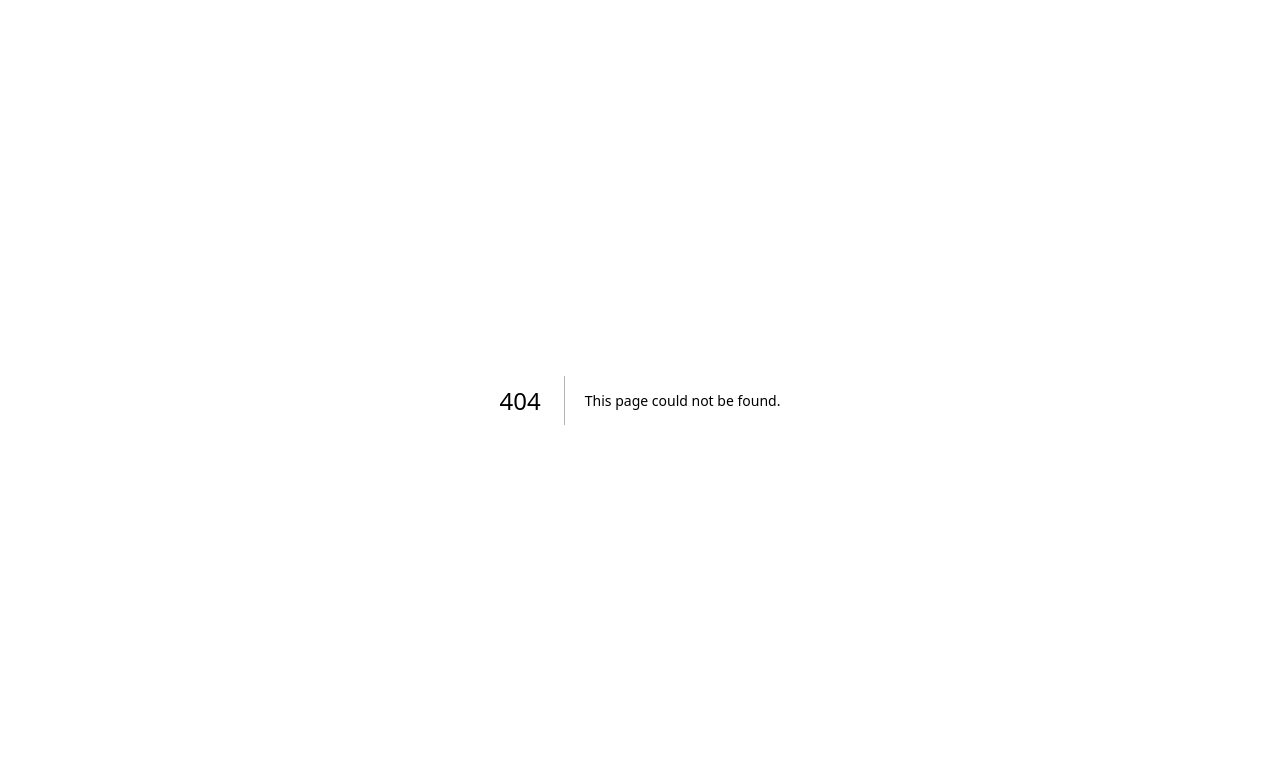
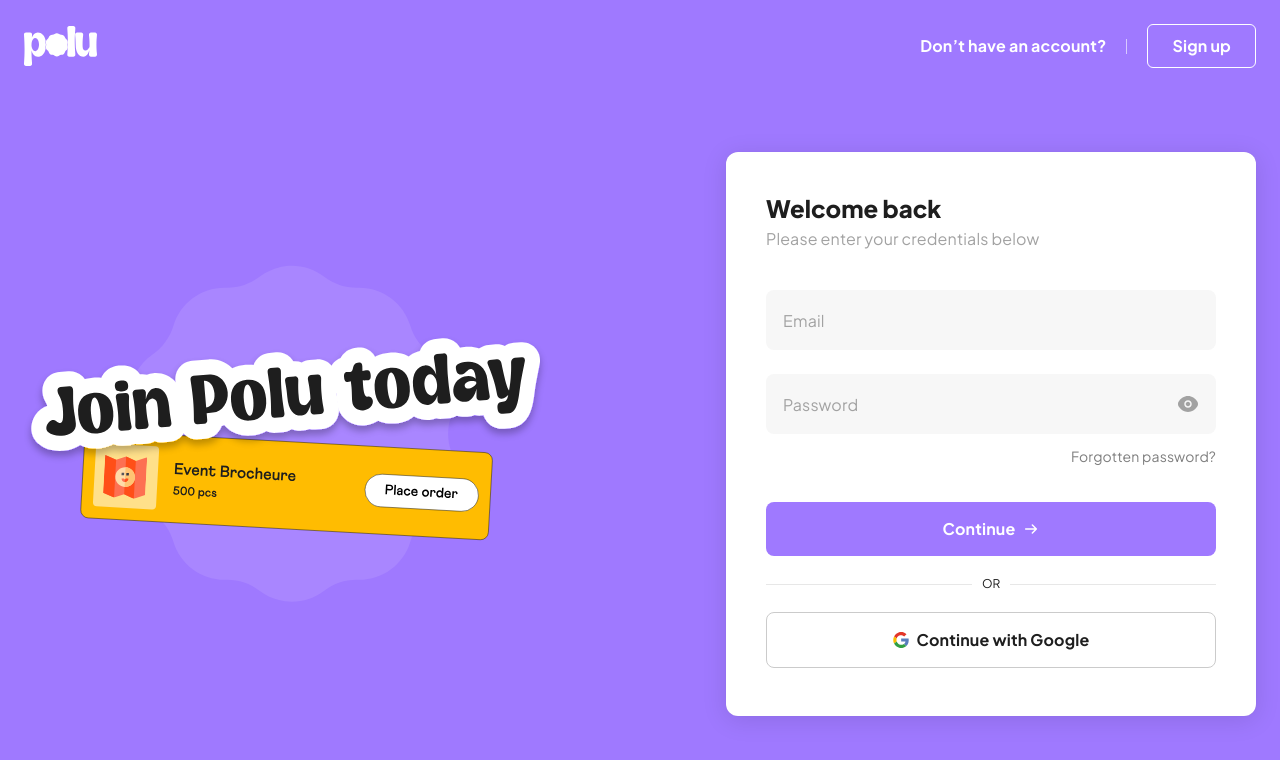
Before and after one commit to Victorola-coder/polu, a Next.js app: page /login in a window 1280 px wide. Before the commit this address had no page. Shown: the top 760 px of the page. Built offline with nearby package versions, Linux system fonts and the light colour scheme.

Commit message:
add login, forgot and reset password

```diff
--- /dev/null
+++ b/src/app/(auth)/forgot-password/forgot-password-form.tsx
@@ -0,0 +1,76 @@
+"use client";
+
+import { useState, type FormEvent } from "react";
+import { AuthCard, AuthShell } from "@/components/auth/auth-shell";
+import { BackToLogin } from "@/components/auth/back-to-login";
+import { Button } from "@/components/ui/button";
+import { Input } from "@/components/ui/input";
+import { emailError, requestPasswordReset } from "@/lib/auth";
+
+export function ForgotPasswordForm() {
+  const [email, setEmail] = useState("");
+  const [error, setError] = useState<string>();
+  const [busy, setBusy] = useState(false);
+  const [sent, setSent] = useState(false);
+
+  const submit = async (e: FormEvent) => {
+    e.preventDefault();
+    const err = emailError(email);
+    setError(err ?? undefined);
+    if (err) return;
+    setBusy(true);
+    await requestPasswordReset(email);
+    setBusy(false);
+    setSent(true);
+  };
+
+  if (sent) {
+    return (
+      <AuthShell>
+        <AuthCard center className="flex max-w-[400px] flex-col items-center gap-6">
+          <svg width="40" height="32" viewBox="0 0 40 32" fill="none" aria-hidden>
+            <rect x="1" y="1" width="38" height="30" rx="3" fill="#FFBC01" stroke="#1E1E1E" />
+            <path d="m2 3 18 14L38 3" stroke="#1E1E1E" strokeWidth="1.5" strokeLinejoin="round" />
+          </svg>
+          <div className="flex flex-col gap-2">
+            <h1 className="text-xl leading-7 font-extrabold text-ink">Email on the way</h1>
+            <p className="text-body-sm text-neutral-600">
+              We sent you password reset instructions. If it doesn’t show up soon, check your spam
+              folder. We sent it from the email address no-reply@polu.ng
+            </p>
+          </div>
+          <BackToLogin />
+        </AuthCard>
+      </AuthShell>
+    );
+  }
+
+  return (
+    <AuthShell prompt={{ text: "Don’t have an account?", cta: "Sign up", href: "/signup" }}>
+      <AuthCard center className="flex max-w-[400px] flex-col gap-8">
+        <div className="flex flex-col gap-2">
+          <h1 className="text-xl leading-7 font-extrabold text-ink">Forgotten password</h1>
+          <p className="text-body-sm text-neutral-600">
+            No worries. Enter your account’s email address and we’ll send you a link to reset your
+            password.
+          </p>
+        </div>
+        <form onSubmit={submit} noValidate className="flex flex-col gap-6">
+          <Input
+            label="Email"
+            type="email"
+            autoComplete="email"
+            value={email}
+            onChange={(e) => setEmail(e.target.value)}
+            error={error}
+            className="text-left"
+          />
+          <Button type="submit" className="w-full" loading={busy}>
+            Send reset link
+          </Button>
+          <BackToLogin />
+        </form>
+      </AuthCard>
+    </AuthShell>
+  );
+}
--- /dev/null
+++ b/src/app/(auth)/forgot-password/page.tsx
@@ -0,0 +1,8 @@
+import type { Metadata } from "next";
+import { ForgotPasswordForm } from "./forgot-password-form";
+
+export const metadata: Metadata = { title: "Forgotten password" };
+
+export default function ForgotPasswordPage() {
+  return <ForgotPasswordForm />;
+}
--- /dev/null
+++ b/src/app/(auth)/login/login-form.tsx
@@ -0,0 +1,91 @@
+"use client";
+
+import Link from "next/link";
+import { useRouter } from "next/navigation";
+import { useState, type FormEvent } from "react";
+import { AuthCard, AuthHeading, AuthShell } from "@/components/auth/auth-shell";
+import { Button } from "@/components/ui/button";
+import { Input, PasswordInput } from "@/components/ui/input";
+import { emailError, logIn } from "@/lib/auth";
+
+export function LoginForm() {
+  const router = useRouter();
+  const [email, setEmail] = useState("");
+  const [password, setPassword] = useState("");
+  const [errors, setErrors] = useState<{ email?: string; password?: string; form?: string }>({});
+  const [busy, setBusy] = useState(false);
+
+  const submit = async (e: FormEvent) => {
+    e.preventDefault();
+    const next = {
+      email: emailError(email) ?? undefined,
+      password: password ? undefined : "Enter your password",
+    };
+    setErrors(next);
+    if (next.email || next.password) return;
+
+    setBusy(true);
+    try {
+      await logIn(email, password);
+      router.push("/");
+    } catch (err) {
+      setErrors({ form: (err as Error).message });
+      setBusy(false);
+    }
+  };
+
+  return (
+    <AuthShell
+      prompt={{ text: "Don’t have an account?", cta: "Sign up", href: "/signup" }}
+      illustration
+    >
+      <AuthCard className="flex flex-col gap-10">
+        <AuthHeading title="Welcome back" caption="Please enter your credentials below" />
+
+        <form onSubmit={submit} noValidate className="flex flex-col gap-9">
+          <div className="flex flex-col gap-6">
+            <Input
+              label="Email"
+              type="email"
+              autoComplete="email"
+              value={email}
+              onChange={(e) => setEmail(e.target.value)}
+              error={errors.email}
+            />
+            <div className="flex flex-col gap-3">
+              <PasswordInput
+                label="Password"
+                autoComplete="current-password"
+                value={password}
+                onChange={(e) => setPassword(e.target.value)}
+                error={errors.password}
+              />
+              <Link
+                href="/forgot-password"
+                className="self-end text-body-sm text-neutral-700 hover:text-ink hover:underline"
+              >
+                Forgotten password?
+              </Link>
+            </div>
+          </div>
+
+          {errors.form && <p className="-mt-4 text-body-sm text-red-500">{errors.form}</p>}
+
+          <div className="flex flex-col gap-5">
+            <Button type="submit" icon="arrow-right" className="w-full" loading={busy}>
+              Continue
+            </Button>
+            <div className="flex items-center gap-2.5 text-xs text-ink">
+              <span className="h-px flex-1 bg-neutral-100" />
+              OR
+              <span className="h-px flex-1 bg-neutral-100" />
+            </div>
+            <Button type="button" variant="ghost" icon="google" className="w-full">
+              Continue with Google
+            </Button>
+          </div>
+        </form>
+      </AuthCard>
+    </AuthShell>
+  );
+}
--- /dev/null
+++ b/src/app/(auth)/login/page.tsx
@@ -0,0 +1,8 @@
+import type { Metadata } from "next";
+import { LoginForm } from "./login-form";
+
+export const metadata: Metadata = { title: "Log in" };
+
+export default function LoginPage() {
+  return <LoginForm />;
+}
--- /dev/null
+++ b/src/app/(auth)/reset-password/page.tsx
@@ -0,0 +1,9 @@
+import type { Metadata } from "next";
+import { ResetPasswordForm } from "./reset-password-form";
+
+export const metadata: Metadata = { title: "Reset password" };
+
+export default async function ResetPasswordPage({ searchParams }: PageProps<"/reset-password">) {
+  const { token } = await searchParams;
+  return <ResetPasswordForm token={typeof token === "string" ? token : ""} />;
+}
--- /dev/null
+++ b/src/app/(auth)/reset-password/reset-password-form.tsx
@@ -0,0 +1,62 @@
+"use client";
+
+import { useRouter } from "next/navigation";
+import { useState, type FormEvent } from "react";
+import { AuthCard, AuthShell } from "@/components/auth/auth-shell";
+import { Button } from "@/components/ui/button";
+import { PasswordInput } from "@/components/ui/input";
+import { passwordError, resetPassword } from "@/lib/auth";
+
+export function ResetPasswordForm({ token }: { token: string }) {
+  const router = useRouter();
+  const [password, setPassword] = useState("");
+  const [confirm, setConfirm] = useState("");
+  const [errors, setErrors] = useState<{ password?: string; confirm?: string }>({});
+  const [busy, setBusy] = useState(false);
+
+  const submit = async (e: FormEvent) => {
+    e.preventDefault();
+    const next = {
+      password: passwordError(password) ?? undefined,
+      confirm: confirm === password ? undefined : "Passwords don’t match",
+    };
+    setErrors(next);
+    if (next.password || next.confirm) return;
+    setBusy(true);
+    await resetPassword(token, password);
+    router.push("/login");
+  };
+
+  return (
+    <AuthShell>
+      <AuthCard center className="flex max-w-[460px] flex-col gap-8">
+        <div className="flex flex-col gap-2">
+          <h1 className="text-xl leading-7 font-extrabold text-ink">Reset password</h1>
+          <p className="text-body-sm text-neutral-600">
+            Almost done. Enter your new password and you’re good to go.
+          </p>
+        </div>
+        <form onSubmit={submit} noValidate className="flex flex-col gap-6 text-left">
+          <PasswordInput
+            label="Password"
+            autoComplete="new-password"
+            value={password}
+            onChange={(e) => setPassword(e.target.value)}
+            error={errors.password}
+            hint="Your password must be at least 8 characters with a number, an uppercase letter, and a special symbol."
+          />
+          <PasswordInput
+            label="Confirm password"
+            autoComplete="new-password"
+            value={confirm}
+            onChange={(e) => setConfirm(e.target.value)}
+            error={errors.confirm}
+          />
+          <Button type="submit" className="w-full" loading={busy}>
+            Reset password
+          </Button>
+        </form>
+      </AuthCard>
+    </AuthShell>
+  );
+}
--- /dev/null
+++ b/src/components/auth/back-to-login.tsx
@@ -0,0 +1,14 @@
+import Image from "next/image";
+import Link from "next/link";
+
+export function BackToLogin() {
+  return (
+    <Link
+      href="/login"
+      className="inline-flex items-center justify-center gap-2 text-body-sm text-ink hover:underline"
+    >
+      <Image src="/icons/arrow-left-dark.svg" alt="" width={16} height={16} />
+      Return to login
+    </Link>
+  );
+}
```
